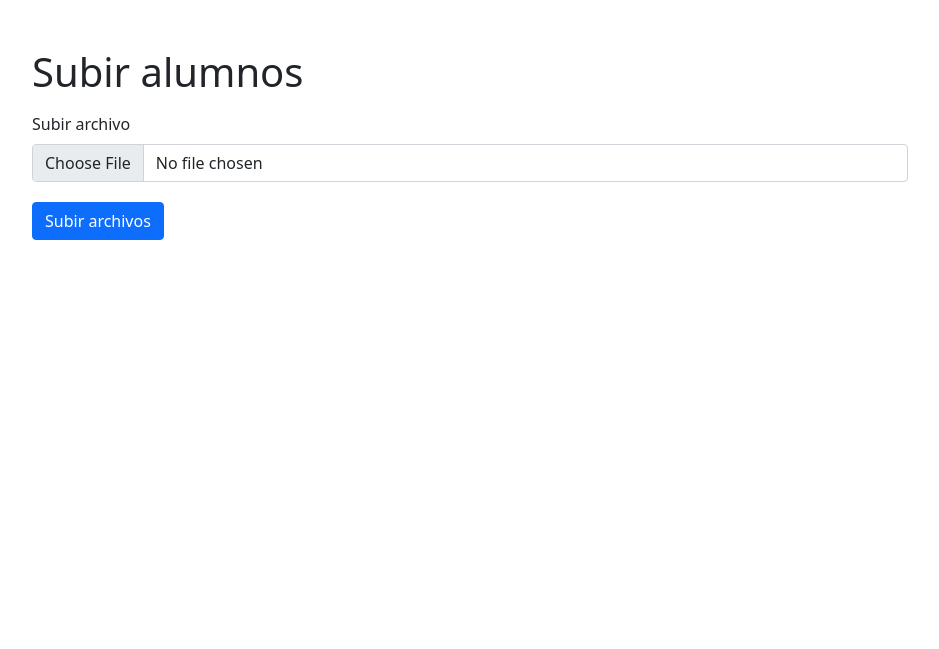
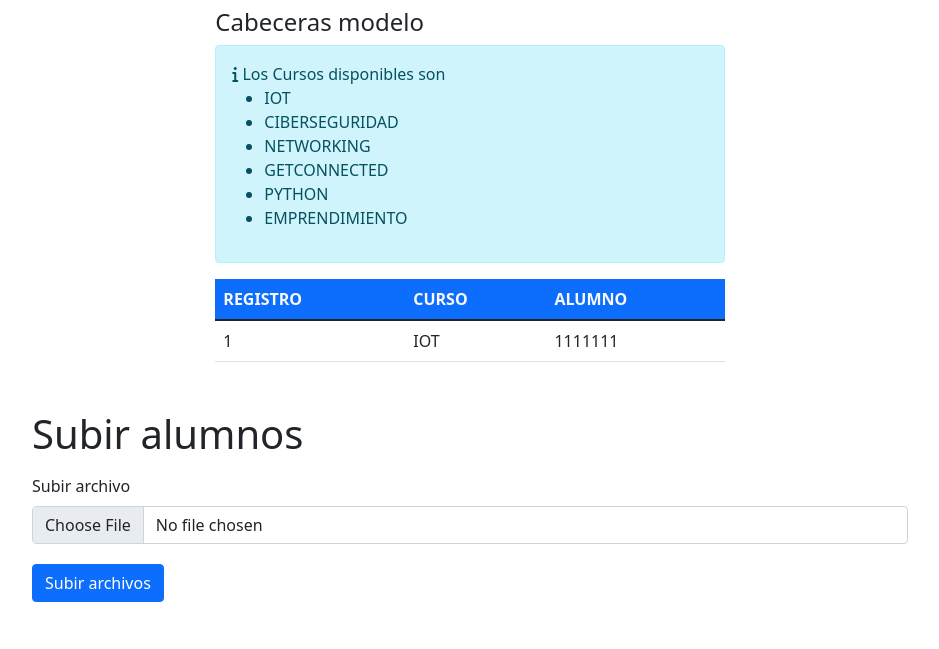
Before and after one commit to gafc2001/certificados_firmas, a PHP site: page /admin/upload.php in a window 1280 px wide. Shown: the part 82-731 px from the top of the page, without its empty margins (170-1109 px from the left). Run offline with PHP 8.4, Linux system fonts and the light colour scheme; the visitor is signed in with stand-in values (Sample User, id 1); some libraries are stand-ins or nearby versions.

Commit message:
fix: PDF position and upload data

```diff
--- a/admin/upload.php
+++ b/admin/upload.php
@@ -19,7 +19,39 @@ include_once('../controllers/Session.php');
         <div class="toast-container" id="toast-container"  style="position: fixed; min-height: 200px; top:70px;right:10px;">
 
         </div>
-        <main class="my-5">
+
+        <div class="container col-5 mt-2">
+            <h4>Cabeceras modelo</h4>
+            <div class="alert alert-info fs-6">
+                <i class="fa fa-info"></i>
+                Los Cursos disponibles son
+                <ul>
+                    <li>IOT</i>
+                    <li>CIBERSEGURIDAD</i>
+                    <li>NETWORKING</i>
+                    <li>GETCONNECTED</i>
+                    <li>PYTHON</i>
+                    <li>EMPRENDIMIENTO</i>
+                </ul>
+            </div>
+            <table class="table table-border">
+                <thead class="bg-primary text-light">
+                    <tr>
+                        <th>REGISTRO</th>
+                        <th>CURSO</th>
+                        <th>ALUMNO</th>
+                    </tr>
+                </thead>
+                <tbody>
+                    <tr>
+                        <td>1</td>
+                        <td>IOT</td>
+                        <td>1111111</td>
+                    </tr>
+                </tbody>
+            </table>
+        </div>
+        <main class="my-5 pb-5">
             <div class="container content">
                 <h1>Subir alumnos</h1>
                 <form class="form needs-validation" id="form" method="post" action="./../controllers/UploadController.php" enctype="multipart/form">
--- a/assets/csv/6ccd4be8f7732034a0d50acb6e873eedc9b6c2ae924fce0ea8e68a2ce7afb021.txt
+++ /dev/null
@@ -1,2 +0,0 @@
-REGISTRO,CURSO,ALUMNO
-1,IOT,1510200141
--- a/assets/js/upload.js
+++ b/assets/js/upload.js
@@ -15,7 +15,7 @@ window.addEventListener('DOMContentLoaded', () => {
     let isOk = true;
 
     //URLs
-    const getUrl = (path) => window.location.protocol + "//" + window.location.host + path;
+    const getUrl = (path) => window.location.protocol + "//" +window.location.host + "/certificados"+ path;
 
     const uploadUrl = getUrl('/controllers/UploadController.php');
     const uploadData =  getUrl('/controllers/UploadController.php');
@@ -65,7 +65,7 @@ window.addEventListener('DOMContentLoaded', () => {
                     text: "Error al subir CSV "+err
                 })
             });
-        getCsv(url);
+        getCsv(getUrl("/assets/csv/"+fileName));
     }
 
 
--- a/certificado.php
+++ b/certificado.php
@@ -29,13 +29,13 @@
     try{
         $pageCounnt = $pdf->setSourceFile($file);
     }catch(Exception $e){
-        header("Location:index.php?$e->getMessage()");
+        header("Location:index.php?".$e->getMessage());
     }
     $tplIdx = $pdf->importPage(1);
     $pdf->useTemplate($tplIdx);
     $x = $location[$result_code['certify_id']][0];
     $y = $location[$result_code['certify_id']][1];
-    $pdf->Image('assets/firma.png', 180, 152, 50, '', 'PNG', '', 'T', false, 300, '', false, false, 0, false, false, false);
+    $pdf->Image('assets/firma.png', $x, $y, $w=50, $h=0, $type='PNG', $link='');
     $pdf->Output('assets/VYWQ_15_12_2020.pdf', 'I');
     unlink($file);
 ?>
```
Also changed, not shown: 1 other file.
